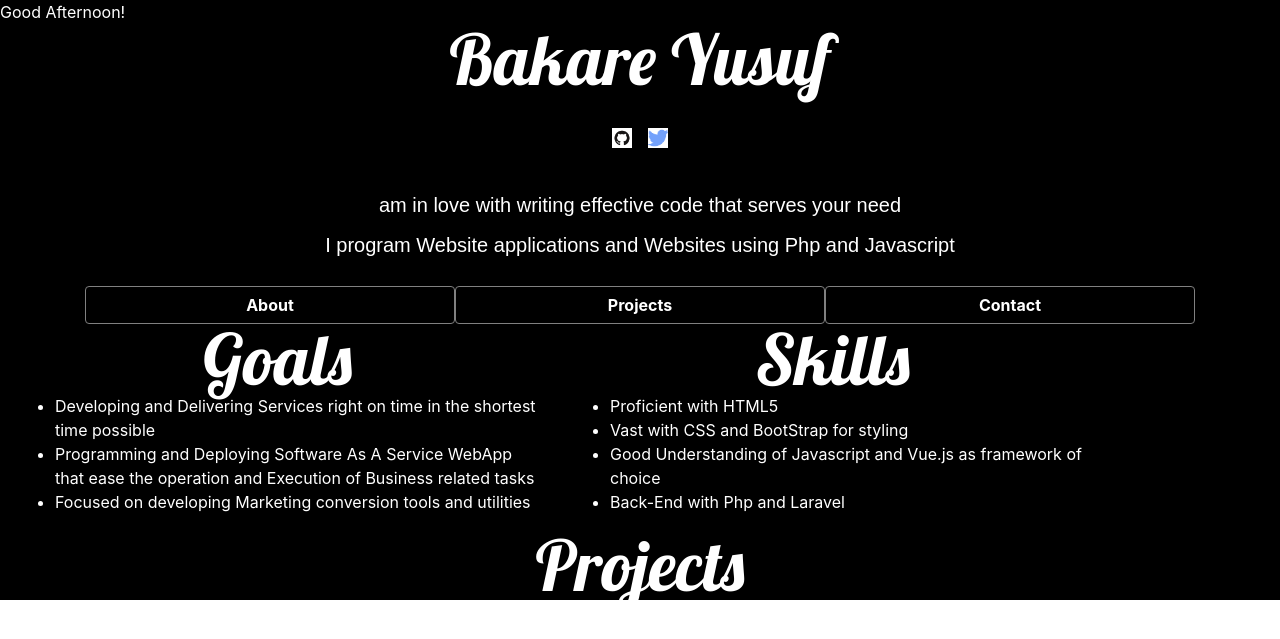
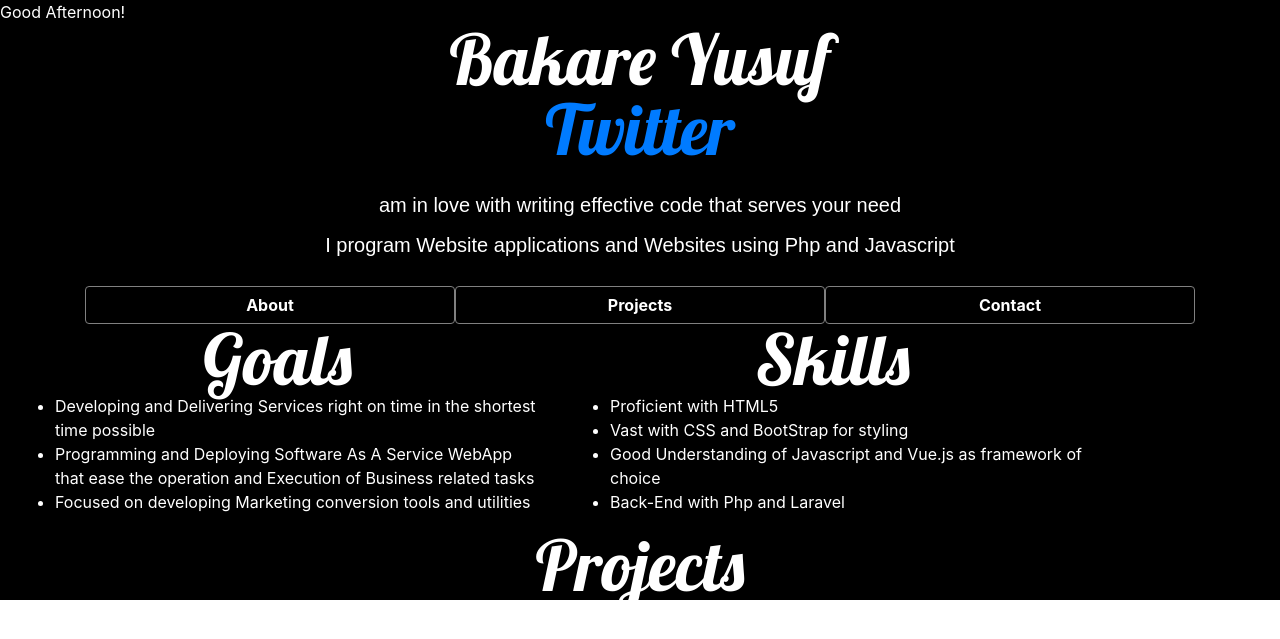
Before and after one commit to tynzn/portfolio, a PHP site: page / in a window 1280 px wide. Shown: the top 639 px of the page. Run offline with PHP 8.4, Linux system fonts and the light colour scheme.

Commit message:
replaced icon with word

```diff
--- a/index.php
+++ b/index.php
@@ -39,8 +39,8 @@
     </div>
     -->
        <div class="name">Bakare Yusuf
-      <p> <a href="https://github.com/tynzn"><img src="img/Github-Mark.png" alt="" class="logo-img"></a>
-      <a href="https://twitter.com/Yeagit_ng"><img src="img/twitter.png" alt="" class="logo-img"></a>
+      <p> <a href="https://github.com/tynzn"><Github</a>
+      <a href="https://twitter.com/Yeagit_ng">Twitter</a>
 
     </p>
 
```
